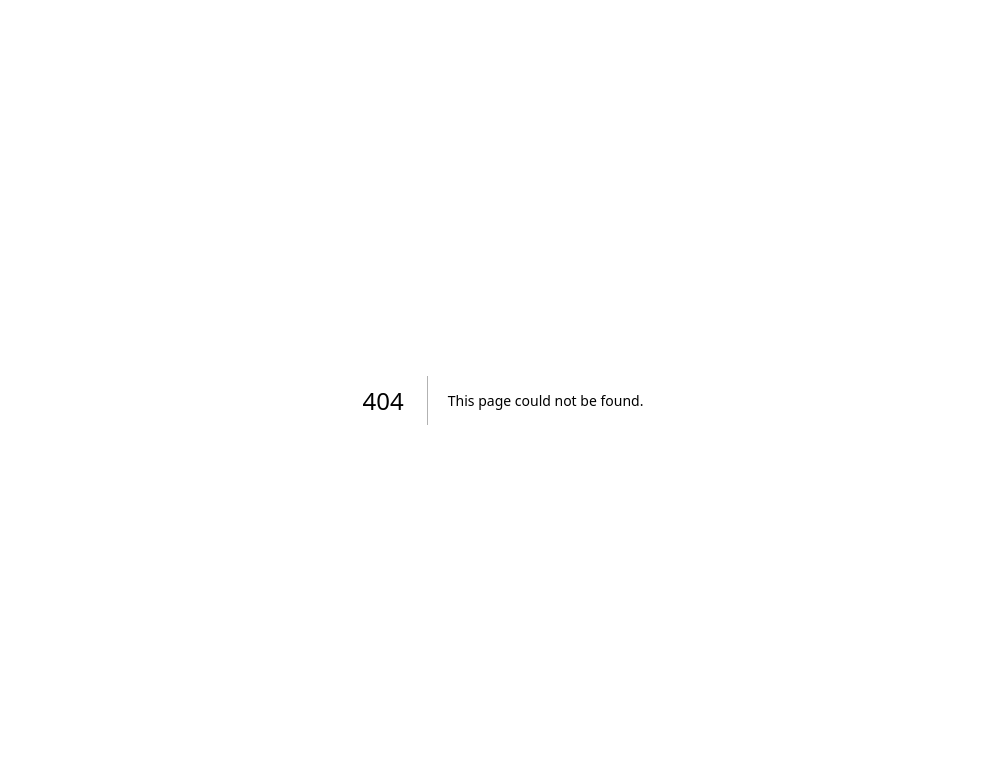
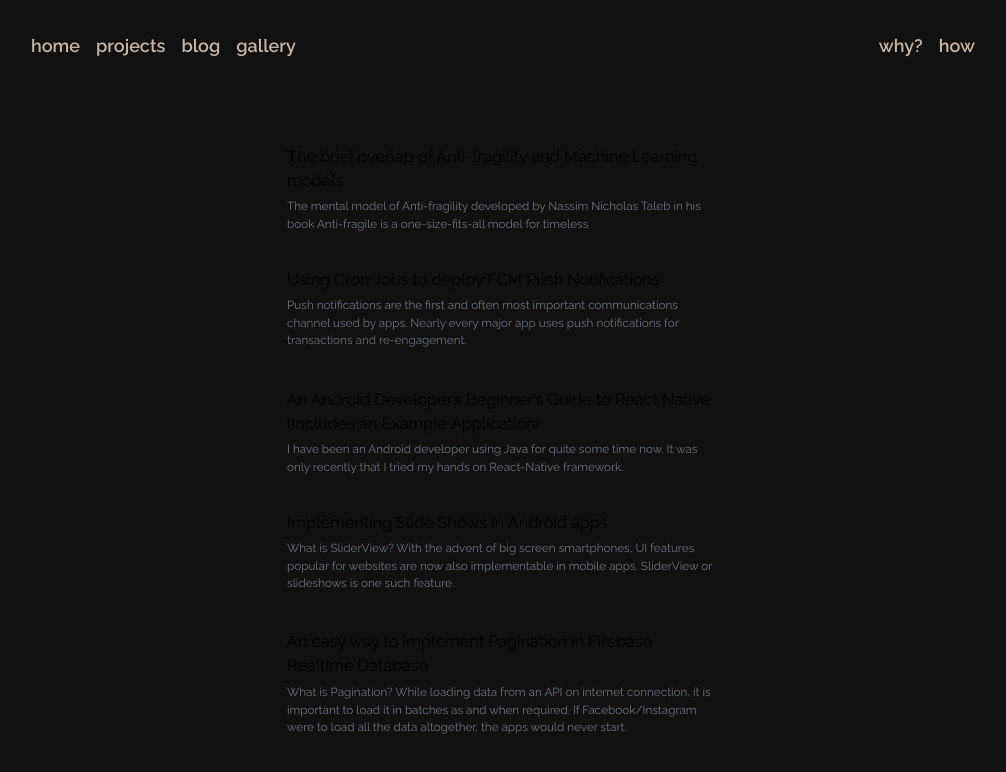
Before and after one commit to nikhil-sachdeva/portfolio, a Next.js app: page /blog in a window 1280 px wide. Before the commit this address had no page. Shown: the top 772 px of the page, without its empty margins (137-1143 px from the left). Built offline with nearby package versions, Linux system fonts and the light colour scheme.

Commit message:
add blogs

```diff
--- a/src/components/navHeader.tsx
+++ b/src/components/navHeader.tsx
@@ -12,7 +12,7 @@ const ralewayBold = Raleway({ weight: "600", style: ['normal'], subsets: ['latin
 const LinkFloater = (props: any) => {
     return (
       <button className="nav-item group text-[#F9E0C8] hover:translate-y-2 font-extrabold transition  mx-2 text-[18px]">
-      <div className='opacity-70 hover:opacity-100'>
+      <div className='opacity-80 hover:opacity-100'>
         {props.title}
       </div>
       <div className='h-[2px] w-full bg-[#ff5074] scale-x-0 group-hover:scale-x-100 duration-200' />
@@ -34,7 +34,7 @@ export default function NavHeader() {
         <LinkFloater title={"projects"} />
       </Link>
 
-      <Link href={'/coming_soon'}>
+      <Link href={'/blog'}>
         <LinkFloater title={"blog"} />
 
       </Link>
--- /dev/null
+++ b/src/pages/blog.tsx
@@ -0,0 +1,63 @@
+import Head from 'next/head'
+import Image from 'next/image'
+import { Raleway } from '@next/font/google'
+import Tippy from '@tippyjs/react/headless';
+import styles from '@/styles/Home.module.css'
+import NavHeader from '@/components/navHeader';
+import Link from 'next/link';
+
+
+const comfortaa = Raleway({ weight: "400", style: ['normal'], subsets: ['latin'] })
+
+const blogs = [
+    {
+        title: 'The brief overlap of Anti-fragility and Machine Learning models',
+        link: 'https://nikhilsachdeva57.medium.com/the-brief-overlap-of-anti-fragility-and-machine-learning-models-ceb344d88efc',
+        subtext: 'The mental model of Anti-fragility developed by Nassim Nicholas Taleb in his book Anti-fragile is a one-size-fits-all model for timeless'
+    },
+    {
+        title: 'Using Cron Jobs to deploy FCM Push Notifications',
+        link: 'https://nikhilsachdeva57.medium.com/using-cron-jobs-to-deploy-fcm-push-notifications-6c3ef1a375c7',
+        subtext: 'Push notifications are the first and often most important communications channel used by apps. Nearly every major app uses push notifications for transactions and re-engagement.'
+    },
+    {
+        title: 'An Android Developer’s Beginner’s Guide to React Native (Includes an Example Application)',
+        link: 'https://medium.com/hackernoon/a-react-native-beginner-guide-for-an-android-developer-b0572b709096',
+        subtext: 'I have been an Android developer using Java for quite some time now. It was only recently that I tried my hands on React-Native framework.'
+    },
+    {
+        title: 'Implementing Slide Shows in Android apps',
+        link: 'https://nikhilsachdeva57.medium.com/implementing-slide-shows-in-android-apps-e1acca53953a',
+        subtext: 'What is SliderView? With the advent of big screen smartphones, UI features popular for websites are now also implementable in mobile apps. SliderView or slideshows is one such feature. '
+    },
+    {
+        title: 'An easy way to implement Pagination in Firebase Realtime Database',
+        link: 'https://nikhilsachdeva57.medium.com/an-easy-way-to-implement-pagination-in-firebase-realtime-database-488eefc01b21',
+        subtext: 'What is Pagination? While loading data from an API on internet connection, it is important to load it in batches as and when required. If Facebook/Instagram were to load all the data altogether, the apps would never start.'
+    }
+]
+
+export default function ComingSoon() {
+    return (
+        <div className={"relative mx-40 mt-8 " + comfortaa.className}>
+
+            <NavHeader />
+            <div className='w-full mt-12 flex justify-center'>
+                <div className='w-[30rem]'>
+            {blogs.map((blog) => {
+                return (
+                    <Link href={blog.link} target="_blank" className='group hover:shadow-md shadow-white'>
+                        <div className='mt-8'>
+                        <div className='group-hover:text-[#ff5074] text-[18px] group-hover:scale-100 scale-90 duration-200'>
+                            {blog.title}
+                        </div>
+                        </div>
+                        <div className='text-[13px] scale-90 group-hover:scale-100 duration-200 text-gray-500'>{blog.subtext}</div>
+                    </Link>
+                )
+            })}
+            </div>
+            </div>
+        </div>
+    )
+}
--- a/src/pages/index.tsx
+++ b/src/pages/index.tsx
@@ -101,7 +101,7 @@ const InstaIcon = () => {
 const LinkFloater = (props: any) => {
   return (
     <button className="nav-item group text-[#F9E0C8] hover:translate-y-2 font-extrabold transition  mx-2 text-[15px]">
-      <div className='opacity-70 hover:opacity-100'>
+      <div className='opacity-80 hover:opacity-100'>
         {props.title}
       </div>
       <div className='h-[2px] w-full bg-[#ff5074] scale-x-0 group-hover:scale-x-100 duration-200' />
@@ -125,7 +125,7 @@ export default function Home() {
           <div className="w-[300px] h-[550px] bg-white rounded-[20px]">
 
             <Image
-              className="my-2 mx-auto rounded-[20px] border-8 border-[#ff507470]"
+              className="my-2 mx-auto rounded-[20px] border-8 border-[#ff507470] hover:border-[#ff5074]"
               src={profilePic}
               alt="self"
               width={280}
@@ -135,7 +135,7 @@ export default function Home() {
                 {"hi, i’m nikhil sachdeva. I love building delightful interactions on web and mobile. i'm currently a founding engineer at "}<a className="text-[#ff5074] hover:opacity-30 hover:cursor-pointer" rel="noreferrer" target="_blank" href='https://www.betafi.co'>Betafi</a>. i also write my technical learnings and sometimes make open-source libraries. apart from this, i love travelling and <a className={"text-[#ff5074] hover:opacity-30"} rel="noreferrer" target="_blank" href={playlistLink}> curating delhi indie music</a>
               </div>
               <div className='flex justify-center w-full'>
-                <div className='flex w-[220px] mt-4 justify-around'>
+                <div className='flex w-[220px] mt-2 justify-around'>
                     <button onClick={() => window.open(githubLink, '_blank')} className='bg-[#ff5074] opacity-70 hover:opacity-100 rounded-full w-12 h-12 hover:translate-y-[-10px] duration-200'>
                       <GithubIcon />
                     </button>
@@ -152,7 +152,7 @@ export default function Home() {
               </div>
             </div>
           </div>
-          <div className='sm:px-24 px-4 mt-8'>
+          <div className='sm:px-24 px-4 mt-8 scale-90 opacity-80 hover:opacity-100 hover:scale-100 duration-[500ms]'>
             <div className="text-[48px] w-full">
               <span>
                 {"if you're not pouring your soul into it,"}
```
